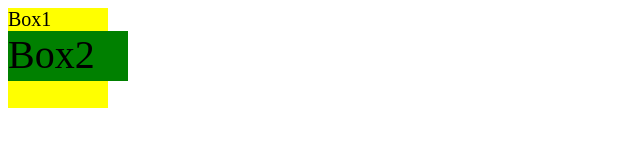
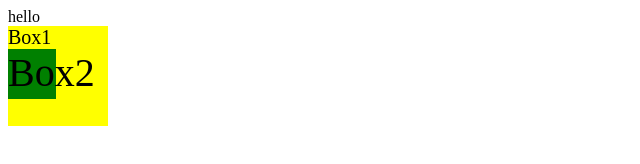
Before and after one commit to Samip-Nepal/css-level-3-pratice, a plain HTML site: page index.html in a window 1280 px wide. Shown: the whole page, without its empty margins (0-640 px from the left). Drawn offline with Linux system fonts and the light colour scheme.

Commit message:
Adding rem for root em

```diff
--- a/index.html
+++ b/index.html
@@ -8,6 +8,7 @@
     <link rel="stylesheet" href="/css-level-3-pratice/style.css">
 </head>
 <body>
+    hello
     <div id="Box1">Box1
         <div id="Box2">Box2</div>
     </div>
--- a/style.css
+++ b/style.css
@@ -10,5 +10,5 @@
     background-color: green;
     margin-bottom:10% ;
     font-size:2em ;
-    width: 3em;
+    width: 3rem;
 }
```
